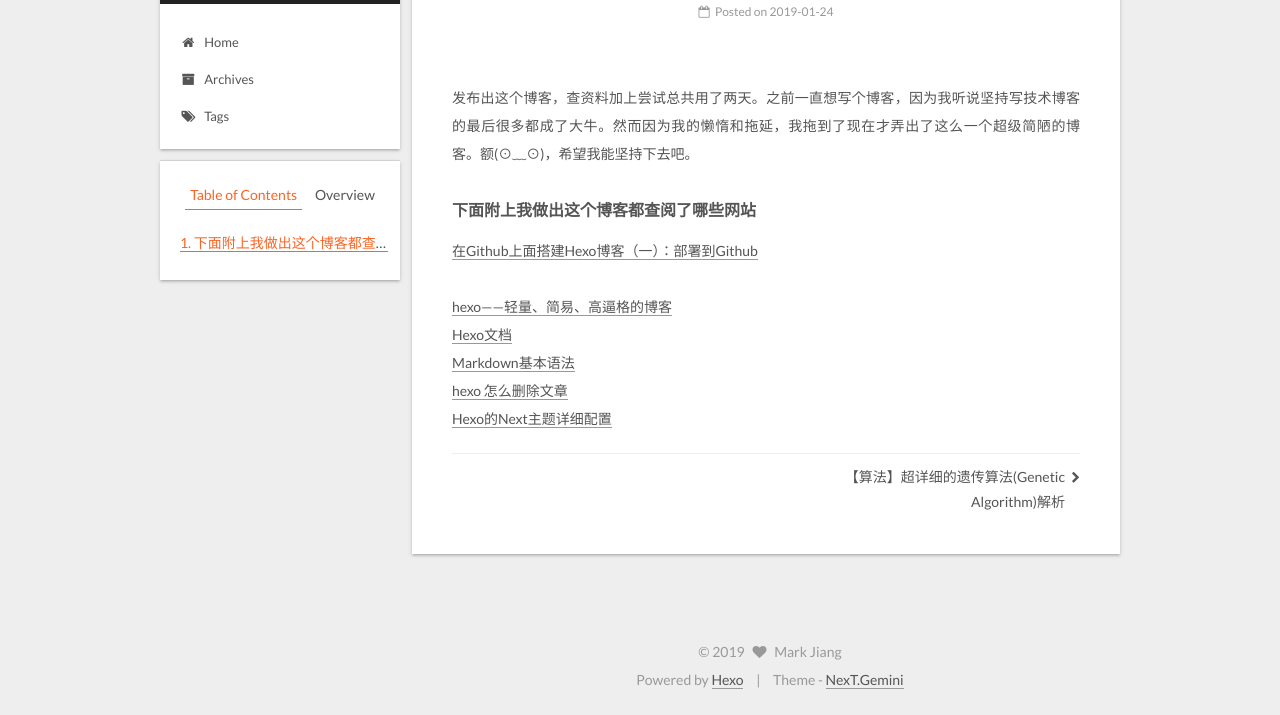
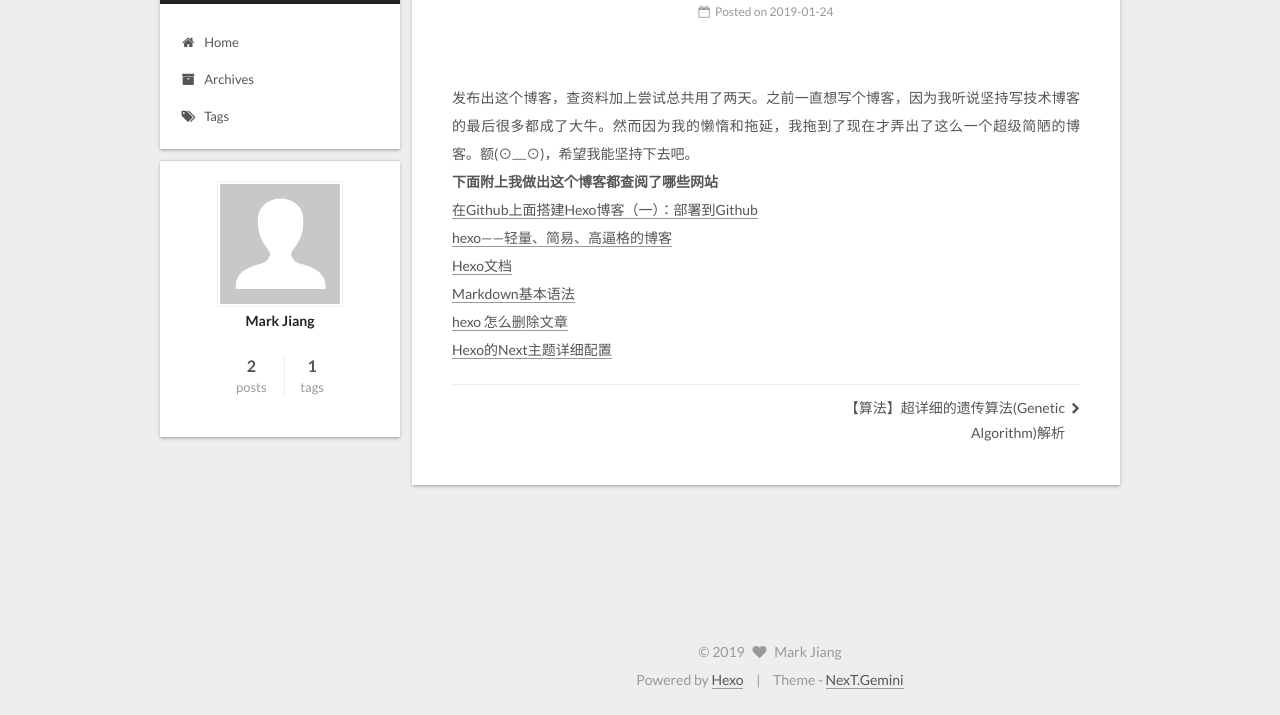
Before and after one commit to 446645800Jq/446645800Jq.github.io, a plain HTML site: page 2019/01/24/firstblog/index.html in a window 1280 px wide. Shown: the part 85-800 px from the top of the page. Drawn offline with Linux system fonts and the light colour scheme.

Commit message:
Site updated: 2019-01-25 20:22:16

```diff
--- a/2019/01/24/firstblog/index.html
+++ b/2019/01/24/firstblog/index.html
@@ -94,17 +94,17 @@
 
 
 
-<meta name="description" content="发布出这个博客，查资料加上尝试总共用了两天。之前一直想写个博客，因为我听说坚持写技术博客的最后很多都成了大牛。然而因为我的懒惰和拖延，我拖到了现在才弄出了这么一个超级简陋的博客。额(⊙﹏⊙)，希望我能坚持下去吧。 下面附上我做出这个博客都查阅了哪些网站在Github上面搭建Hexo博客（一）：部署到Github">
+<meta name="description" content="发布出这个博客，查资料加上尝试总共用了两天。之前一直想写个博客，因为我听说坚持写技术博客的最后很多都成了大牛。然而因为我的懒惰和拖延，我拖到了现在才弄出了这么一个超级简陋的博客。额(⊙﹏⊙)，希望我能坚持下去吧。下面附上我做出这个博客都查阅了哪些网站在Github上面搭建Hexo博客（一）：部署到Github">
 <meta property="og:type" content="article">
 <meta property="og:title" content="我的第一个博客">
 <meta property="og:url" content="http://yoursite.com/2019/01/24/firstblog/index.html">
 <meta property="og:site_name" content="jqmark">
-<meta property="og:description" content="发布出这个博客，查资料加上尝试总共用了两天。之前一直想写个博客，因为我听说坚持写技术博客的最后很多都成了大牛。然而因为我的懒惰和拖延，我拖到了现在才弄出了这么一个超级简陋的博客。额(⊙﹏⊙)，希望我能坚持下去吧。 下面附上我做出这个博客都查阅了哪些网站在Github上面搭建Hexo博客（一）：部署到Github">
+<meta property="og:description" content="发布出这个博客，查资料加上尝试总共用了两天。之前一直想写个博客，因为我听说坚持写技术博客的最后很多都成了大牛。然而因为我的懒惰和拖延，我拖到了现在才弄出了这么一个超级简陋的博客。额(⊙﹏⊙)，希望我能坚持下去吧。下面附上我做出这个博客都查阅了哪些网站在Github上面搭建Hexo博客（一）：部署到Github">
 <meta property="og:locale" content="default">
-<meta property="og:updated_time" content="2019-01-25T12:00:17.087Z">
+<meta property="og:updated_time" content="2019-01-25T12:21:04.853Z">
 <meta name="twitter:card" content="summary">
 <meta name="twitter:title" content="我的第一个博客">
-<meta name="twitter:description" content="发布出这个博客，查资料加上尝试总共用了两天。之前一直想写个博客，因为我听说坚持写技术博客的最后很多都成了大牛。然而因为我的懒惰和拖延，我拖到了现在才弄出了这么一个超级简陋的博客。额(⊙﹏⊙)，希望我能坚持下去吧。 下面附上我做出这个博客都查阅了哪些网站在Github上面搭建Hexo博客（一）：部署到Github">
+<meta name="twitter:description" content="发布出这个博客，查资料加上尝试总共用了两天。之前一直想写个博客，因为我听说坚持写技术博客的最后很多都成了大牛。然而因为我的懒惰和拖延，我拖到了现在才弄出了这么一个超级简陋的博客。额(⊙﹏⊙)，希望我能坚持下去吧。下面附上我做出这个博客都查阅了哪些网站在Github上面搭建Hexo博客（一）：部署到Github">
 
 
 
@@ -329,8 +329,7 @@
 
 
 
-        <p>发布出这个博客，查资料加上尝试总共用了两天。之前一直想写个博客，因为我听说坚持写技术博客的最后很多都成了大牛。然而因为我的懒惰和拖延，我拖到了现在才弄出了这么一个超级简陋的博客。额(⊙﹏⊙)，希望我能坚持下去吧。</p>
-<h4 id="下面附上我做出这个博客都查阅了哪些网站"><a href="#下面附上我做出这个博客都查阅了哪些网站" class="headerlink" title="下面附上我做出这个博客都查阅了哪些网站"></a>下面附上我做出这个博客都查阅了哪些网站</h4><p><a href="https://www.cnblogs.com/cherishzy/p/5694658.html" target="_blank" rel="noopener">在Github上面搭建Hexo博客（一）：部署到Github</a><br><a id="more"></a><br><a href="https://www.jianshu.com/p/1c888a6b8297?utm_source=oschina-app" target="_blank" rel="noopener">hexo——轻量、简易、高逼格的博客</a><br><a href="https://hexo.io/docs/" target="_blank" rel="noopener">Hexo文档</a><br><a href="https://www.jianshu.com/p/191d1e21f7ed" target="_blank" rel="noopener">Markdown基本语法</a><br><a href="https://blog.csdn.net/time888/article/details/70249241" target="_blank" rel="noopener">hexo 怎么删除文章</a><br><a href="https://www.jianshu.com/p/3a05351a37dc" target="_blank" rel="noopener">Hexo的Next主题详细配置</a></p>
+        <p>发布出这个博客，查资料加上尝试总共用了两天。之前一直想写个博客，因为我听说坚持写技术博客的最后很多都成了大牛。然而因为我的懒惰和拖延，我拖到了现在才弄出了这么一个超级简陋的博客。额(⊙﹏⊙)，希望我能坚持下去吧。<br><strong>下面附上我做出这个博客都查阅了哪些网站</strong><br><a href="https://www.cnblogs.com/cherishzy/p/5694658.html" target="_blank" rel="noopener">在Github上面搭建Hexo博客（一）：部署到Github</a><a id="more"></a><br><a href="https://www.jianshu.com/p/1c888a6b8297?utm_source=oschina-app" target="_blank" rel="noopener">hexo——轻量、简易、高逼格的博客</a><br><a href="https://hexo.io/docs/" target="_blank" rel="noopener">Hexo文档</a><br><a href="https://www.jianshu.com/p/191d1e21f7ed" target="_blank" rel="noopener">Markdown基本语法</a><br><a href="https://blog.csdn.net/time888/article/details/70249241" target="_blank" rel="noopener">hexo 怎么删除文章</a><br><a href="https://www.jianshu.com/p/3a05351a37dc" target="_blank" rel="noopener">Hexo的Next主题详细配置</a></p>
 
 
     </div>
@@ -415,17 +414,8 @@
 
 
 
-        <ul class="sidebar-nav motion-element">
-          <li class="sidebar-nav-toc sidebar-nav-active" data-target="post-toc-wrap">
-            Table of Contents
-          </li>
-          <li class="sidebar-nav-overview" data-target="site-overview">
-            Overview
-          </li>
-        </ul>
 
-
-      <section class="site-overview sidebar-panel">
+      <section class="site-overview sidebar-panel sidebar-panel-active">
         <div class="site-author motion-element" itemprop="author" itemscope="" itemtype="http://schema.org/Person">
           <img class="site-author-image" itemprop="image" src="/images/avatar.gif" alt="Mark Jiang">
           <p class="site-author-name" itemprop="name">Mark Jiang</p>
@@ -476,22 +466,6 @@
 
       </section>
 
-
-      <!--noindex-->
-        <section class="post-toc-wrap motion-element sidebar-panel sidebar-panel-active">
-          <div class="post-toc">
-
-
-
-
-
-
-              <div class="post-toc-content"><ol class="nav"><li class="nav-item nav-level-4"><a class="nav-link" href="#下面附上我做出这个博客都查阅了哪些网站"><span class="nav-number">1.</span> <span class="nav-text">下面附上我做出这个博客都查阅了哪些网站</span></a></li></ol></div>
-
-
-          </div>
-        </section>
-      <!--/noindex-->
 
 
 
```
Also changed, not shown: index.html (+1 -2 lines).
